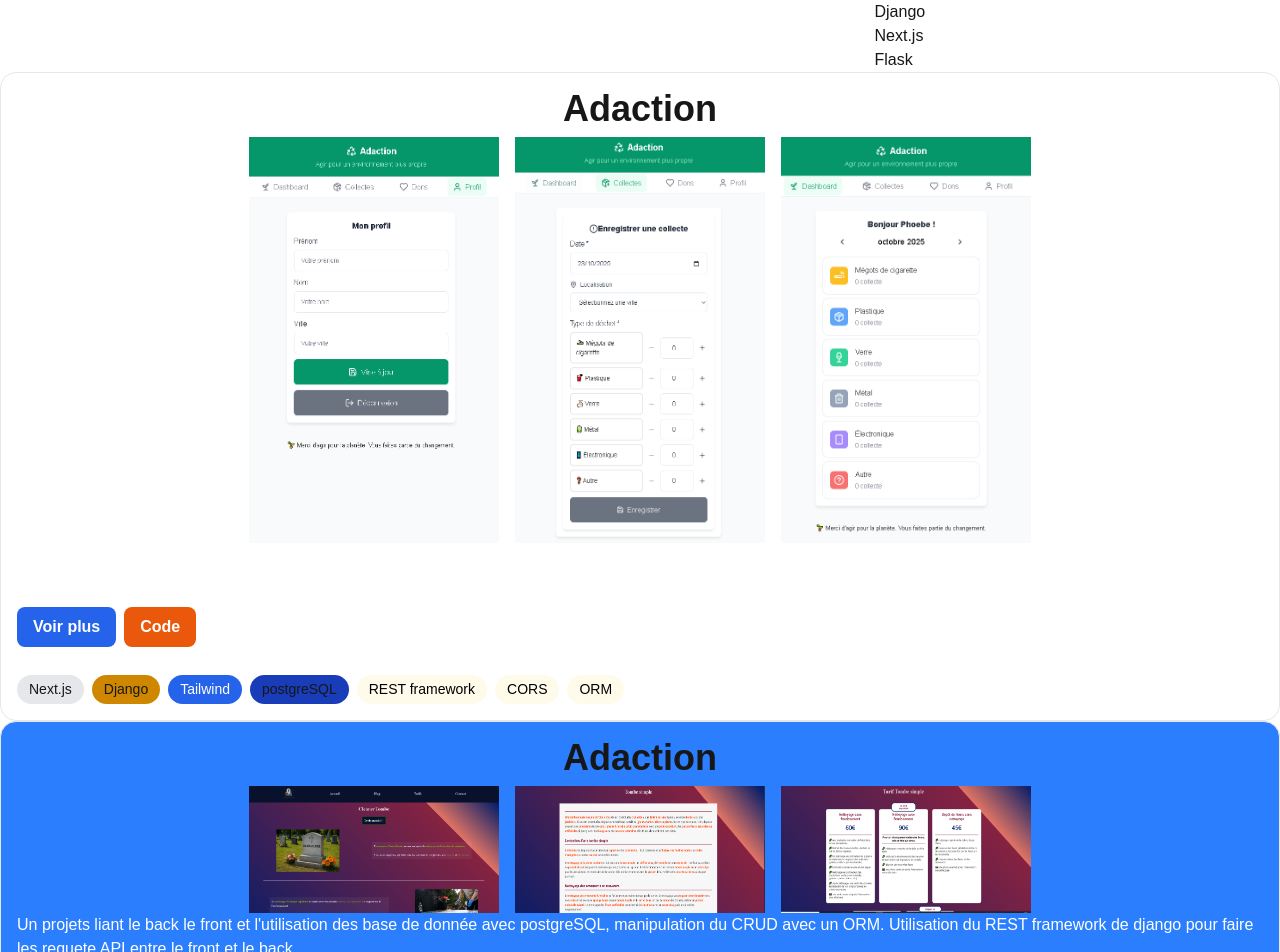
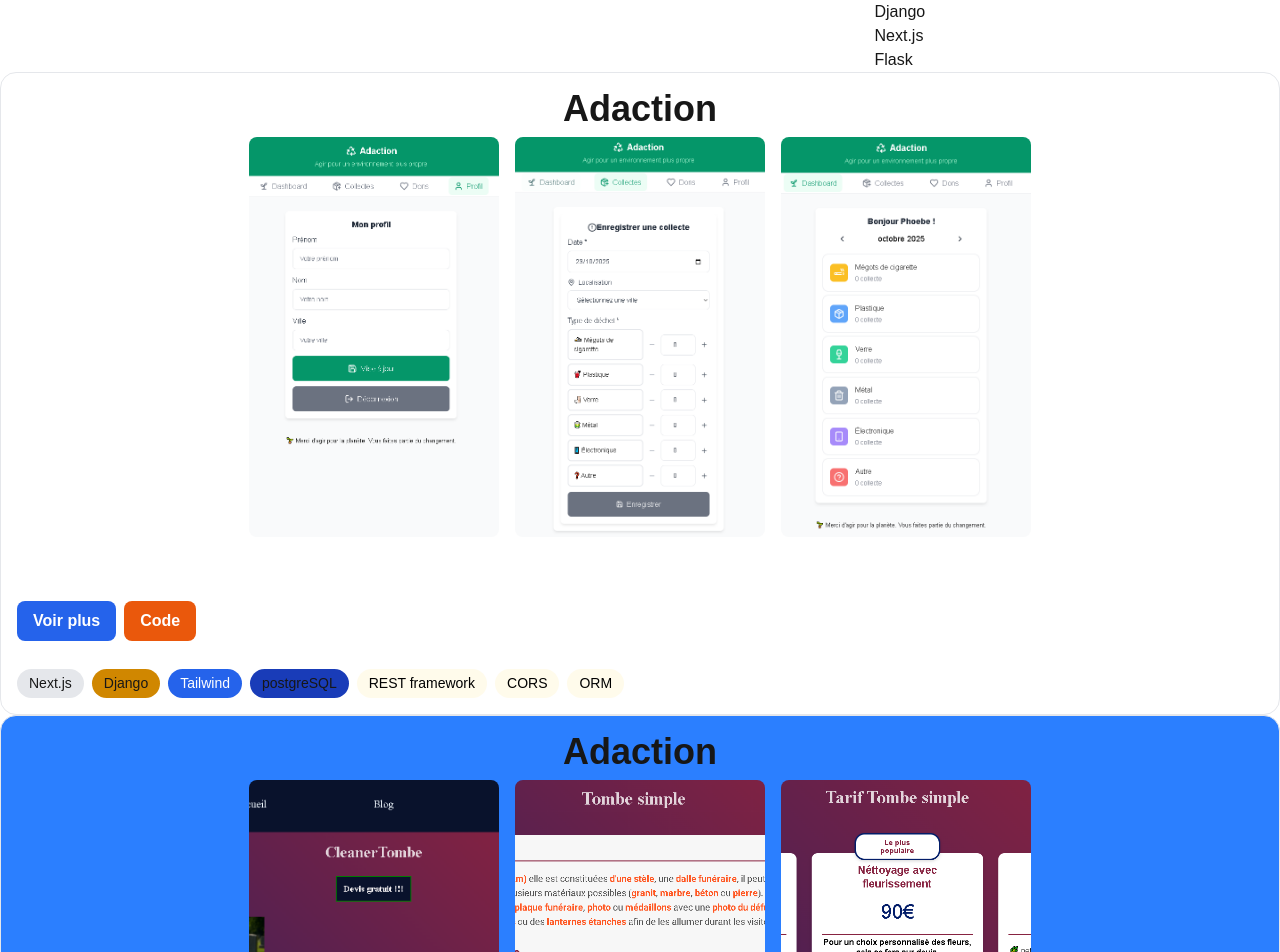
Before and after one commit to Phogo2112/Portfolio, a Next.js app: page / in a window 1280 px wide. Shown: the part 80-1032 px from the top of the page. Built offline with nearby package versions, Linux system fonts and the light colour scheme; a web font is replaced by a local one.

Commit message:
modif heigth pictures

```diff
--- a/app/components/Cards.tsx
+++ b/app/components/Cards.tsx
@@ -9,20 +9,17 @@ export default function ProjectCard() {
         <img
           src="/adaction/connexion-adaction.png"
           alt="image du projets adaction"
-          width={250}
-          height={250}
+          className="w-[250px] h-[400px] object-cover rounded-md"
         />
         <img
           src="/adaction/collecte-adaction.PNG"
           alt="image de la page des collectes de l'applications Adaction"
-          width={250}
-          height={250}
+          className="w-[250px] h-[400px] object-cover rounded-md"
         />
         <img
           src="/adaction/page-wastes-type-adaction.PNG"
           alt="image de la page des collectes de l'applications Adaction"
-          width={250}
-          height={250}
+          className="w-[250px] h-[400px] object-cover rounded-md"
         />
 
       </div>
@@ -58,20 +55,17 @@ export function CleanerTombeCard() {
         <img
           src="/cleanertombe/photo-présentation-cleanertombe.PNG"
           alt="image du projets adaction"
-          width={250}
-          height={400}
+          className="w-[250px] h-[400px] object-cover rounded-md"
         />
         <img
           src="/cleanertombe/blog-cleanertombe.PNG"
           alt="image de la page des collectes de l'applications Adaction"
-          width={250}
-          height={400}
+          className="w-[250px] h-[400px] object-cover rounded-md"
         />
         <img
           src="/cleanertombe/tarif-cleanertombe.PNG"
           alt="image de la page des collectes de l'applications Adaction"
-          width={250}
-          height={400}
+          className="w-[250px] h-[400px] object-cover rounded-md"
         />
 
       </div>
```
